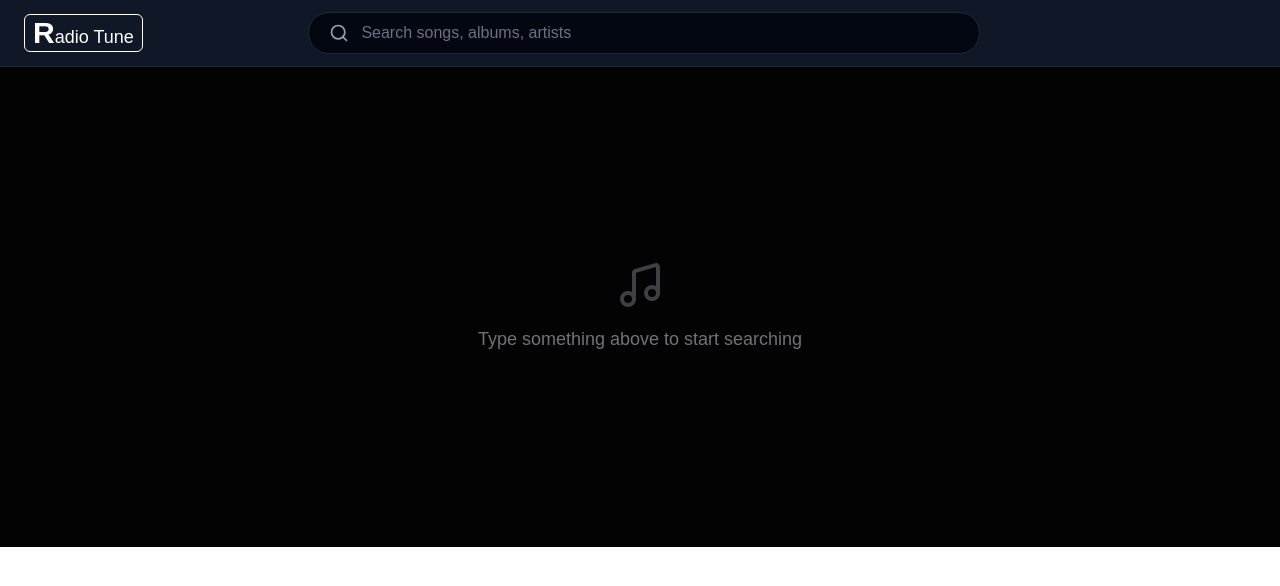
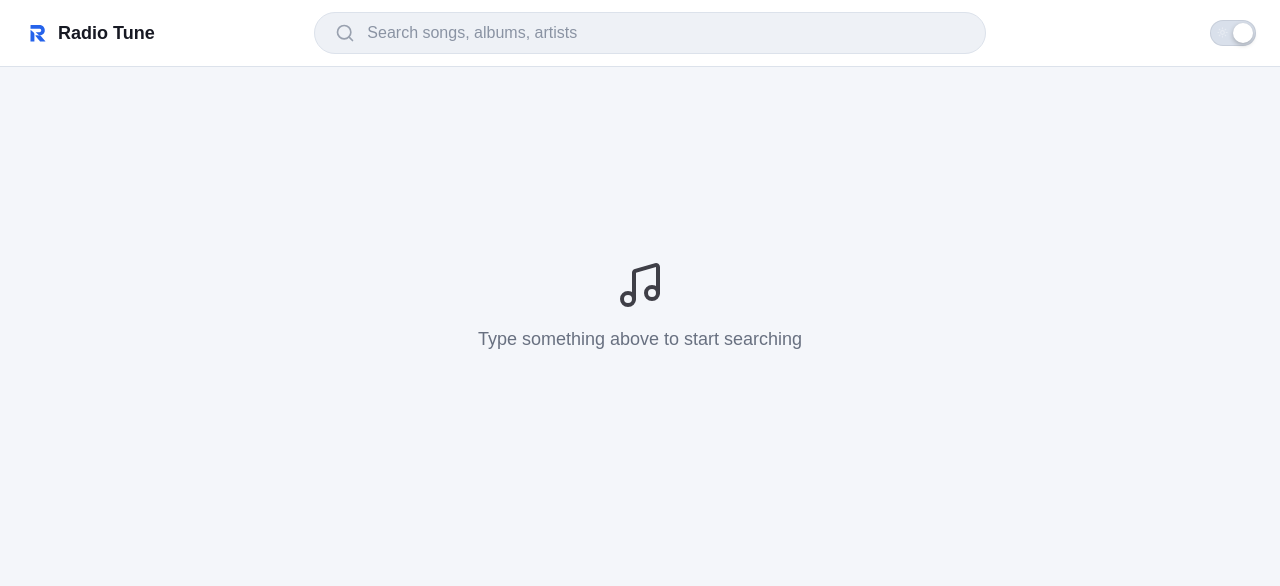
Before and after one commit to AnshSonone/RadioTune, a Next.js app: page /search in a window 1280 px wide. Shown: the top 586 px of the page. Built offline with nearby package versions, Linux system fonts and the light colour scheme.

Commit message:
Added ui changes

```diff
--- a/src/app/components/Navbar.js
+++ b/src/app/components/Navbar.js
@@ -8,16 +8,34 @@ import { addSuggestion } from '../lib/features/suggestionSlice';
 import Link from 'next/link';
 import { fetchSearch } from '@/utils/api';
 import { usePathname, useRouter } from 'next/navigation';
+import ThemeToggle from './ThemeToggle';
+import Image from 'next/image';
 
 
 export default function Navbar() {
   const [isOpen, setIsOpen] = useState(false);
   const [query, setQuery] = useState('');
   const [suggestions, setSuggestions] = useState([]);
+  const [isLight, setIsLight] = useState(true);
   const containerRef = useRef(null);
   const dispatch = useDispatch();
   const router = useRouter()
   const pathname = usePathname();
+
+  useEffect(() => {
+    const savedTheme = window.localStorage.getItem('radiotune-theme');
+    const shouldUseLight = savedTheme !== 'dark';
+    document.documentElement.dataset.theme = shouldUseLight ? 'light' : 'dark';
+    const frameId = window.requestAnimationFrame(() => setIsLight(shouldUseLight));
+    return () => window.cancelAnimationFrame(frameId);
+  }, []);
+
+  function toggleTheme() {
+    const nextIsLight = !isLight;
+    setIsLight(nextIsLight);
+    document.documentElement.dataset.theme = nextIsLight ? 'light' : 'dark';
+    window.localStorage.setItem('radiotune-theme', nextIsLight ? 'light' : 'dark');
+  }
 
   // Close interface when clicking outside panel boundaries
   useEffect(() => {
@@ -82,17 +100,22 @@ useEffect(() => {
   }
 
   return (
-    <nav className="bg-gray-900 border-b border-gray-800 px-4 sm:px-6 py-3 relative min-h-16 flex items-center">
+    <nav className="theme-nav theme-surface border-b px-4 sm:px-6 py-3 relative min-h-16 flex items-center">
       <div className="flex items-center sm:justify-between w-full max-w-7xl mx-auto gap-4">
 
         {/* LOGO */}
         <Link href={'/'}>
-          <div className={`shrink-0 text-white select-none border-white border px-2 rounded-md ${isOpen ? 'hidden sm:block' : 'block'}`}>
-            <h2 className="text-3xl font-bold inline">R</h2>
-            <span className="hidden text-lg sm:inline">adio Tune</span>
+          <div className={`theme-logo shrink-0 flex items-center gap-1.5 select-none ${isOpen ? 'hidden sm:flex' : 'flex'}`}>
+            <Image
+              src="/backgroun.svg"
+              alt="Radio Tune"
+              width={28}
+              height={28}
+              className="h-7 w-7 object-contain"
+            />
+            <span className="hidden text-lg sm:inline font-semibold">Radio Tune</span>
           </div>
         </Link>
-
         {/* CORE INTERACTIVE SEARCH ELEMENT */}
         <div
           ref={containerRef}
@@ -105,13 +128,13 @@ useEffect(() => {
           {/* Main Visual Capsule Input Bar */}
           <div
             className={`flex items-center gap-3 px-4 py-2 rounded-full transition-colors duration-200 ${
-              isOpen ? 'bg-gray-800' : 'bg-gray-950 border border-gray-800 hover:bg-gray-800/60'
+              isOpen ? 'theme-search-open' : 'theme-search border hover:brightness-95'
             }`}
           >
             {isOpen ? (
               <button
                 onClick={() => setIsOpen(false)}
-                className="text-gray-400 hover:text-white p-1 rounded-full hover:bg-gray-700 transition shrink-0"
+                className="theme-muted hover:brightness-75 p-1 rounded-full transition shrink-0"
                 aria-label="Back button"
               >
                 <ArrowLeft size={20} />
@@ -127,7 +150,7 @@ useEffect(() => {
               onChange={handleInput}
               onKeyDown={handleEnter}
               onFocus={() => setIsOpen(true)}
-              className="w-full bg-transparent text-white placeholder-gray-500 focus:outline-none text-base"
+              className="theme-input w-full bg-transparent focus:outline-none text-base"
             />
 
             {query && (
@@ -136,7 +159,7 @@ useEffect(() => {
                   setQuery('');
                   setSuggestions([]);
                 }}
-                className="text-gray-400 hover:text-white p-1 rounded-full hover:bg-gray-700 transition shrink-0"
+                className="theme-muted hover:brightness-75 p-1 rounded-full transition shrink-0"
                 aria-label="Clear text input"
               >
                 <X size={20} />
@@ -161,7 +184,9 @@ useEffect(() => {
         </div>
 
         {/* Desktop Layout Spacer Balance Block */}
-        <div className="w-27.5 hidden sm:block shrink-0" />
+        <div className="flex shrink-0 items-center justify-end sm:w-27.5">
+          <ThemeToggle isLight={isLight} onToggle={toggleTheme} />
+        </div>
       </div>
     </nav>
   );
--- /dev/null
+++ b/src/app/components/ThemeToggle.js
@@ -0,0 +1,26 @@
+'use client';
+
+import { Moon, Sun } from 'lucide-react';
+
+export default function ThemeToggle({ isLight, onToggle }) {
+  return (
+    <button
+      type="button"
+      role="switch"
+      aria-checked={isLight}
+      aria-label={isLight ? 'Switch to dark mode' : 'Switch to light mode'}
+      onClick={onToggle}
+      className={`theme-toggle ${isLight ? 'is-light' : ''}`}
+    >
+      <span className="theme-toggle-track">
+        <span className="theme-toggle-icon theme-toggle-sun" aria-hidden="true">
+          <Sun size={11} strokeWidth={2.5} />
+        </span>
+        <span className="theme-toggle-icon theme-toggle-moon" aria-hidden="true">
+          <Moon size={11} strokeWidth={2.5} />
+        </span>
+        <span className="theme-toggle-thumb" />
+      </span>
+    </button>
+  );
+}
--- a/src/app/globals.css
+++ b/src/app/globals.css
@@ -1,8 +1,33 @@
 @import "tailwindcss";
 
 :root {
-  --background: #ffffff;
-  --foreground: #171717;
+  --background: #f4f6fa;
+  --foreground: #171923;
+  --theme-bg: #f4f6fa;
+  --theme-text: #171923;
+  --theme-heading: #303340;
+  --theme-muted: #687080;
+  --theme-subtle: #8a93a3;
+  --theme-panel: #ffffff;
+  --theme-panel-strong: #eef1f6;
+  --theme-border: #dce2eb;
+  --theme-hover: #e9edf3;
+  --theme-control: #ffffff;
+}
+
+:root[data-theme='light'] {
+  --background: #f4f6fa;
+  --foreground: #171923;
+  --theme-bg: #f4f6fa;
+  --theme-text: #171923;
+  --theme-heading: #303340;
+  --theme-muted: #687080;
+  --theme-subtle: #8a93a3;
+  --theme-panel: #ffffff;
+  --theme-panel-strong: #eef1f6;
+  --theme-border: #dce2eb;
+  --theme-hover: #e9edf3;
+  --theme-control: #ffffff;
 }
 
 @theme inline {
@@ -12,19 +37,140 @@
   --font-mono: var(--font-geist-mono);
 }
 
-@media (prefers-color-scheme: dark) {
-  :root {
-    --background: #0a0a0a;
-    --foreground: #ededed;
-  }
-}
-
 body {
   background: var(--background);
   color: var(--foreground);
   font-family: Arial, Helvetica, sans-serif;
   overflow-x: hidden;
 }
+
+.theme-surface {
+  transition: background-color 350ms ease, color 350ms ease, border-color 350ms ease;
+}
+
+.theme-nav {
+  background-color: var(--theme-control);
+  border-color: var(--theme-border);
+}
+
+.theme-logo {
+  color: var(--theme-text);
+  border-color: var(--theme-text);
+}
+
+.theme-search {
+  background-color: var(--theme-panel-strong);
+  border-color: var(--theme-border);
+}
+
+.theme-search-open {
+  background-color: var(--theme-panel-strong);
+}
+
+.theme-input {
+  color: var(--theme-text);
+}
+
+.theme-input::placeholder {
+  color: var(--theme-subtle);
+}
+
+.theme-muted {
+  color: var(--theme-muted);
+}
+
+.theme-page .text-white {
+  color: var(--theme-text) !important;
+}
+
+.theme-page .text-zinc-200 {
+  color: var(--theme-heading) !important;
+}
+
+.theme-page .text-zinc-300,
+.theme-page .text-zinc-400 {
+  color: var(--theme-muted) !important;
+}
+
+.theme-page .text-zinc-500,
+.theme-page .text-zinc-600 {
+  color: var(--theme-subtle) !important;
+}
+
+.theme-page .bg-zinc-900,
+.theme-page .bg-zinc-900\/20,
+.theme-page .bg-\[\#121212\]\/40 {
+  background-color: var(--theme-panel) !important;
+}
+
+.theme-page .bg-zinc-800 {
+  background-color: var(--theme-panel-strong) !important;
+}
+
+.theme-page .border-zinc-900,
+.theme-page .border-zinc-800 {
+  border-color: var(--theme-border) !important;
+}
+
+.theme-page .hover\:bg-zinc-900:hover,
+.theme-page .hover\:bg-zinc-800\/40:hover,
+.theme-page .hover\:bg-zinc-800:hover {
+  background-color: var(--theme-hover) !important;
+}
+
+.theme-toggle {
+  border: 0;
+  padding: 0;
+  background: transparent;
+  cursor: pointer;
+}
+
+.theme-toggle-track {
+  width: 46px;
+  height: 26px;
+  display: block;
+  position: relative;
+  border-radius: 999px;
+  background: #252936;
+  box-shadow: inset 0 0 0 1px rgba(255, 255, 255, 0.08);
+  transition: background-color 350ms ease, box-shadow 350ms ease;
+}
+
+.theme-toggle.is-light .theme-toggle-track {
+  background: #d9e0eb;
+  box-shadow: inset 0 0 0 1px rgba(40, 49, 67, 0.1);
+}
+
+.theme-toggle-thumb {
+  position: absolute;
+  top: 3px;
+  left: 3px;
+  width: 20px;
+  height: 20px;
+  border-radius: 50%;
+  background: #ffffff;
+  box-shadow: 0 2px 5px rgba(0, 0, 0, 0.25);
+  transition: transform 350ms cubic-bezier(0.22, 1, 0.36, 1);
+}
+
+.theme-toggle.is-light .theme-toggle-thumb {
+  transform: translateX(20px);
+}
+
+.theme-toggle-icon {
+  position: absolute;
+  top: 7px;
+  color: #ffffff;
+  opacity: 0.7;
+  transition: opacity 250ms ease;
+}
+
+.theme-toggle-sun { left: 7px; }
+.theme-toggle-moon { right: 7px; }
+.theme-toggle.is-light .theme-toggle-sun,
+.theme-toggle:not(.is-light) .theme-toggle-moon { opacity: 0.35; }
+.theme-toggle.is-light .theme-toggle-moon,
+.theme-toggle:not(.is-light) .theme-toggle-sun { opacity: 0.8; }
 
 .no-scrollbar {
   scrollbar-width: none;       /* Firefox */
--- a/src/app/search/page.js
+++ b/src/app/search/page.js
@@ -44,7 +44,7 @@ function SearchResultsInner() {
 
   if (!querySearch.trim()) {
     return (
-      <div className="flex flex-col items-center justify-center min-h-[60vh] text-zinc-500 bg-[#030303]">
+      <div className="theme-surface theme-page flex flex-col items-center justify-center min-h-[60vh] text-[var(--theme-muted)] bg-[var(--theme-bg)]">
         <Music size={48} className="mb-4 text-zinc-700" />
         <p className="text-lg">Type something above to start searching</p>
       </div>
@@ -62,7 +62,7 @@ function SearchResultsInner() {
   const displaySongs = topResult?.type === "SONG" ? songs.slice(1) : songs;
 
   return (
-    <div className="min-h-screen bg-[#030303] text-white select-none">
+    <div className="theme-surface theme-page min-h-screen bg-[var(--theme-bg)] text-[var(--theme-text)] select-none">
       {progress !== "w-full" && <Loading progress={progress} />}
       <div className="max-w-7xl mx-auto py-3 px-4 md:px-2 ">
         <div className="flex gap-3 overflow-x-auto pb-4 border-b border-zinc-800 scrollbar-none">
@@ -81,7 +81,7 @@ function SearchResultsInner() {
           ))}
         </div>
         {results.length === 0 && progress === "w-full" ? (
-          <div className="text-center py-24 text-zinc-500">
+          <div className="text-center py-24 text-[var(--theme-muted)]">
             No results found matching &quot;{querySearch}&quot;
           </div>
         ) : (
```
Also changed, not shown: public/backgroun.svg (added).
